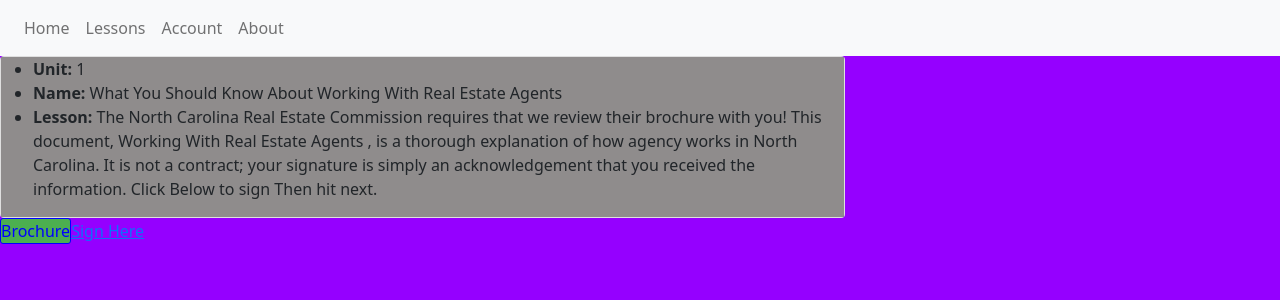
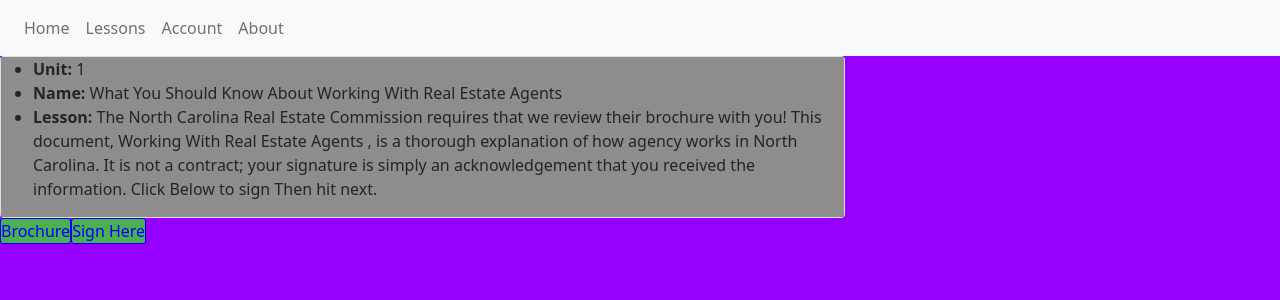
Before and after one commit to jbasquez/projectHomebase, a React (Create React App) app in the folder project-homebase/: page /unit1 in a window 1280 px wide. Shown: the top 300 px of the page. Built offline with nearby package versions, Linux system fonts and the light colour scheme.

Commit message:
added styling to sign herer button

```diff
--- a/project-homebase/src/components/unit.js
+++ b/project-homebase/src/components/unit.js
@@ -19,7 +19,7 @@
         <div className="row">
         <div className="col-lg-8 col-md-8 col-sm-10 col-xs-12">
         <Link to={{ pathname: "https://www.ncrec.gov/" }} target="_blank" className="unitBtn1">Brochure</Link>
-        <Link to={{ pathname: "https://www.ncrec.gov/Brochures/WWREADisclosureForm.pdf" }} target="_blank">Sign Here</Link>
+        <Link to={{ pathname: "https://www.ncrec.gov/Brochures/WWREADisclosureForm.pdf" }} target="_blank" className="unitBtn1">Sign Here</Link>
         </div>
         </div>
       </div>
```
